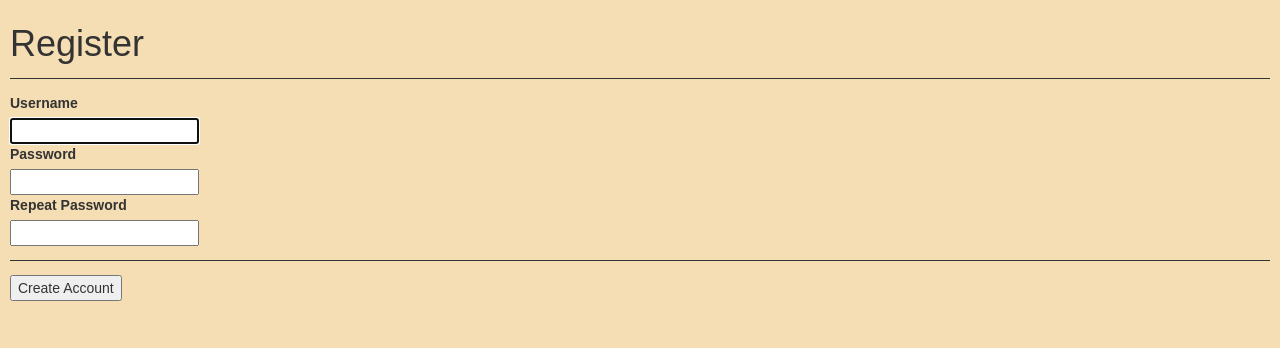
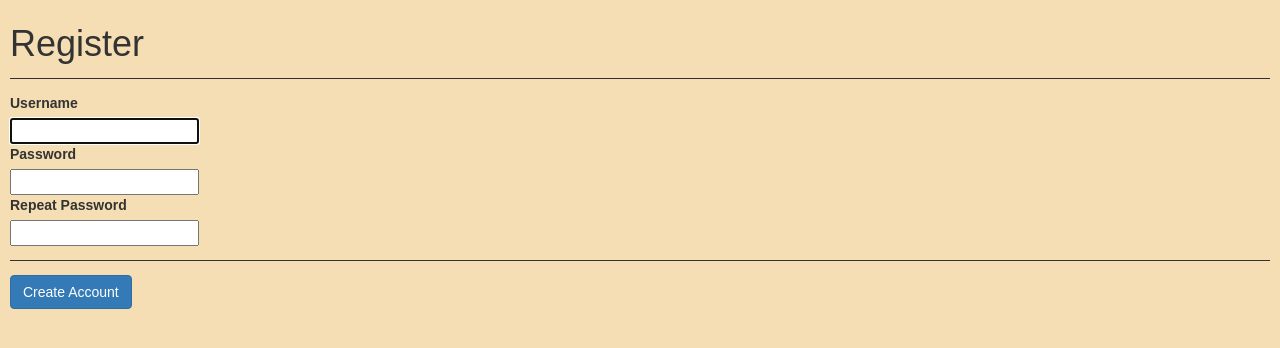
Before and after one commit to 407662/DjangoTutorials, a Django app: page /wiki/register/ in a window 1280 px wide. Shown: the part 51-399 px from the top of the page. Run offline with Django 3.2, Linux system fonts and the light colour scheme; some libraries are stand-ins or nearby versions.

Commit message:
Styled buttons with bootstrap

```diff
--- a/mysite/wiki/templates/registration/login.html
+++ b/mysite/wiki/templates/registration/login.html
@@ -33,7 +33,7 @@
             </tr>
         </table>
         <hr>
-        <input type="submit" value="Login" />
+        <input class="btn btn-primary" type="submit" value="Login" />
         <input type="hidden" name="next" value="{{ next }}" />
     </form>
 {% endif %}
--- a/mysite/wiki/templates/registration/register.html
+++ b/mysite/wiki/templates/registration/register.html
@@ -32,7 +32,7 @@
         </div>
 
         <hr>
-        <input type="submit" value="Create Account" />
+        <input class="btn btn-primary" type="submit" value="Create Account" />
     </form>
 {% endif %}
 {% endblock %}
```
